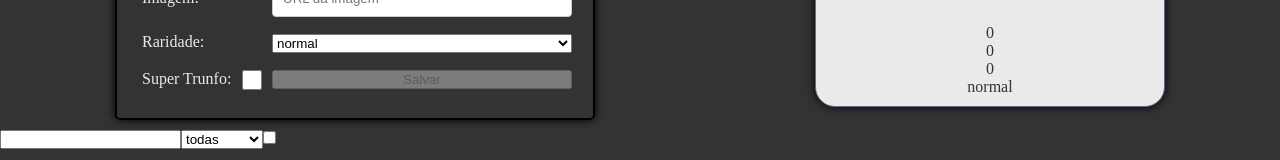
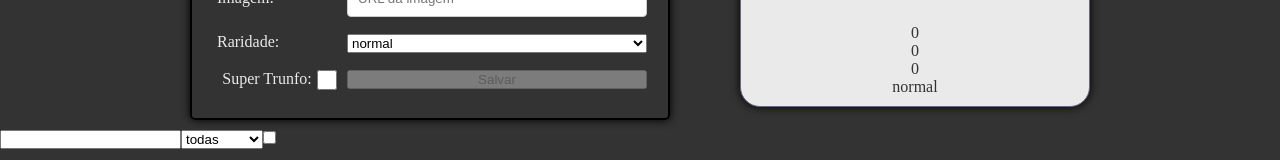
Before and after one commit to aysllanferreira/Projeto-13-Tryunfo, a React (Create React App) app: page / in a window 1280 px wide. Shown: the part 427-587 px from the top of the page. Built offline with nearby package versions, Linux system fonts and the light colour scheme.

Commit message:
atualizando form

```diff
--- a/src/style/App.scss
+++ b/src/style/App.scss
@@ -18,7 +18,7 @@ body{
     flex-direction: row;
     flex-wrap: wrap;
     justify-content: center;
-    gap: 200px;
+    gap: 50px;
     align-items: center;
     align-content: center;
   }
--- a/src/style/Form.scss
+++ b/src/style/Form.scss
@@ -35,6 +35,7 @@
 
  div{
   display: flex;
+  text-align: center;
   input[type="checkbox"]{
     width: 20px;
     height: 20px;
```
